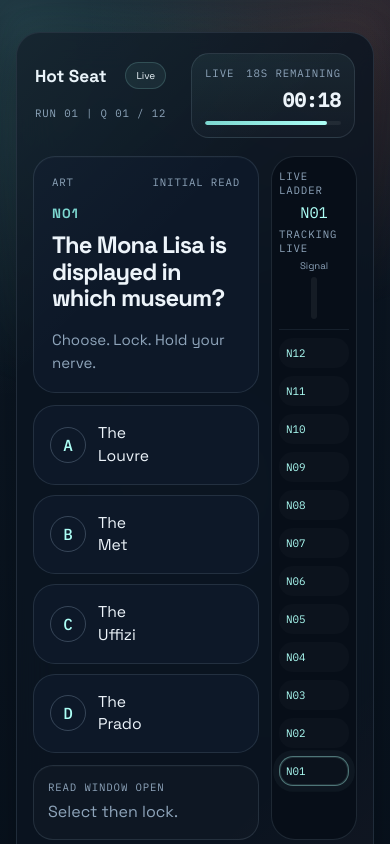
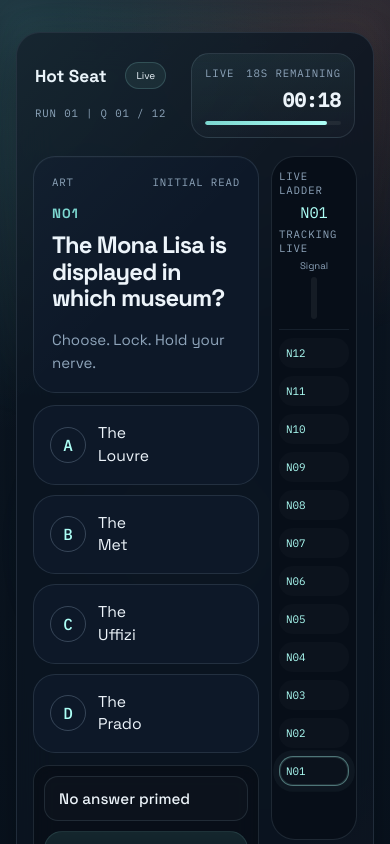
Before and after one commit to anweshhhh/Millionare, a React (Vite) app: page / in a window 390 px wide. Both pictures are taken after a click on the button "START RUN". Shown: the top 844 px of the page. Built offline with nearby package versions, Linux system fonts and the light colour scheme; no server answers; the database is empty.

Commit message:
feat(ux): keep lock answer visible on mobile

```diff
--- a/src/components/HotSeatScreen.tsx
+++ b/src/components/HotSeatScreen.tsx
@@ -261,23 +261,26 @@ export function HotSeatScreen(props: HotSeatScreenProps) {
               {phase === "suspense" ? <div className="suspense-scan" aria-hidden="true" /> : null}
             </div>
 
-            <div className={["state-panel", phase === "suspense" ? "is-visible" : "", phase === "reveal" ? "is-reveal" : ""].join(" ")}>
-              <span className="state-label">{stateTitle}</span>
-              <p>
-                {phase === "active"
-                  ? "Select then lock."
-                  : phase === "suspense"
-                    ? "Answer locked."
-                    : revealResult === "correct"
-                      ? questionNumber === totalQuestions
-                        ? "Final rung secured."
-                        : "Advancing."
-                      : pendingSecondChanceRecovery
-                        ? "Shield triggered. Retry."
-                        : failureReason === "timeout"
-                          ? "Time expired."
-                          : "Wrong read."}
-              </p>
+            <div className="action-zone">
+              <div className={["decision-readout", stageToneClass].join(" ")}>
+                <strong>{decisionLabel}</strong>
+              </div>
+              <button
+                className={[
+                  "primary-cta",
+                  "hot-seat-cta",
+                  phase === "active" && selectedAnswer === null ? "is-disabled" : "",
+                  phase === "suspense" ? "is-quiet" : "",
+                  phase === "reveal" && revealResult === "incorrect" ? "is-danger" : ""
+                ]
+                  .filter(Boolean)
+                  .join(" ")}
+                type="button"
+                onClick={phase === "active" ? onLockAnswer : undefined}
+                disabled={phase !== "active" || selectedAnswer === null}
+              >
+                {ctaLabel}
+              </button>
             </div>
 
             <div className="lifeline-strip">
@@ -318,26 +321,23 @@ export function HotSeatScreen(props: HotSeatScreenProps) {
               </button>
             </div>
 
-            <div className="action-zone">
-              <div className={["decision-readout", stageToneClass].join(" ")}>
-                <strong>{decisionLabel}</strong>
-              </div>
-              <button
-                className={[
-                  "primary-cta",
-                  "hot-seat-cta",
-                  phase === "active" && selectedAnswer === null ? "is-disabled" : "",
-                  phase === "suspense" ? "is-quiet" : "",
-                  phase === "reveal" && revealResult === "incorrect" ? "is-danger" : ""
-                ]
-                  .filter(Boolean)
-                  .join(" ")}
-                type="button"
-                onClick={phase === "active" ? onLockAnswer : undefined}
-                disabled={phase !== "active" || selectedAnswer === null}
-              >
-                {ctaLabel}
-              </button>
+            <div className={["state-panel", phase === "suspense" ? "is-visible" : "", phase === "reveal" ? "is-reveal" : ""].join(" ")}>
+              <span className="state-label">{stateTitle}</span>
+              <p>
+                {phase === "active"
+                  ? "Select then lock."
+                  : phase === "suspense"
+                    ? "Answer locked."
+                    : revealResult === "correct"
+                      ? questionNumber === totalQuestions
+                        ? "Final rung secured."
+                        : "Advancing."
+                      : pendingSecondChanceRecovery
+                        ? "Shield triggered. Retry."
+                        : failureReason === "timeout"
+                          ? "Time expired."
+                          : "Wrong read."}
+              </p>
             </div>
           </div>
 
--- a/src/styles.css
+++ b/src/styles.css
@@ -633,6 +633,7 @@ button {
 .play-stage {
   display: grid;
   gap: 12px;
+  padding-bottom: calc(86px + env(safe-area-inset-bottom, 0px));
 }
 
 .question-card,
@@ -837,6 +838,14 @@ button {
 .action-zone {
   display: grid;
   gap: 10px;
+  position: sticky;
+  bottom: calc(8px + env(safe-area-inset-bottom, 0px));
+  z-index: 3;
+  padding: 10px;
+  border: 1px solid var(--line);
+  border-radius: 16px;
+  background: rgba(8, 15, 24, 0.9);
+  backdrop-filter: blur(10px);
 }
 
 .decision-readout {
@@ -1291,6 +1300,21 @@ button {
     padding: 22px;
   }
 
+  .play-stage {
+    padding-bottom: 0;
+  }
+
+  .action-zone {
+    position: static;
+    bottom: auto;
+    z-index: auto;
+    padding: 0;
+    border: 0;
+    border-radius: 0;
+    background: transparent;
+    backdrop-filter: none;
+  }
+
   .question-layout {
     grid-template-columns: minmax(0, 1fr) 118px;
     gap: 16px;
@@ -1333,6 +1357,29 @@ button {
   }
 }
 
+@media (max-height: 760px) {
+  .question-subcopy {
+    display: none;
+  }
+
+  .question-card {
+    padding: 14px;
+  }
+
+  .answer-card {
+    padding: 13px;
+  }
+
+  .state-panel {
+    min-height: 58px;
+    padding: 10px 12px;
+  }
+
+  .lifeline-chip {
+    min-height: 38px;
+  }
+}
+
 @media (prefers-reduced-motion: reduce) {
   *,
   *::before,
```
